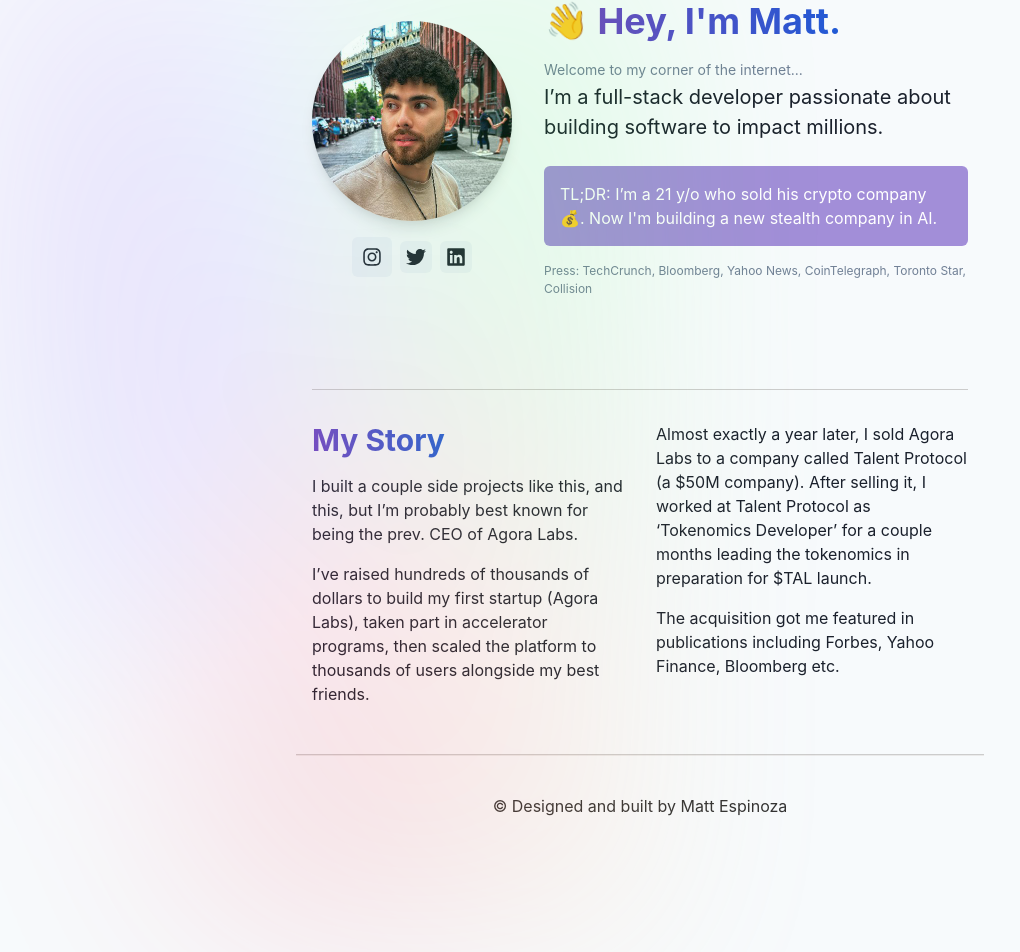
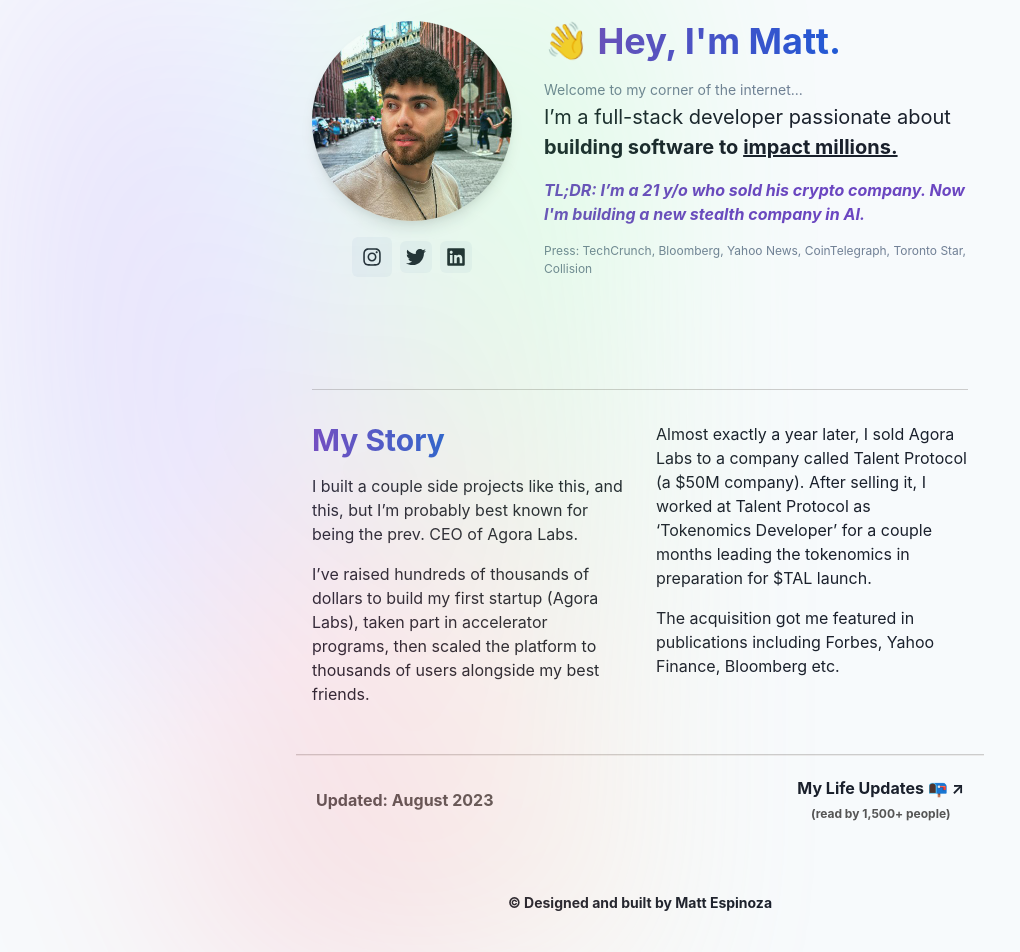
Before and after one commit to MattEspoz/personal-website, a Next.js app: page / in a window 1280 px wide. Shown: the part 164-1116 px from the top of the page, without its empty margins (0-1020 px from the left). Built offline with nearby package versions, Linux system fonts and the light colour scheme.

Commit message:
updated footer

```diff
--- a/src/components/ProfileSection.tsx
+++ b/src/components/ProfileSection.tsx
@@ -64,23 +64,23 @@ const ProfileSection = () => {
           Welcome to my corner of the internet...
         </Text>
         <Text fontSize="xl">
-          I’m a full-stack developer passionate about building software to
-          impact millions.
+          I’m a full-stack developer passionate about{" "}
+          <Box as="span" fontWeight="bold">
+            building software to <u>impact millions.</u>
+          </Box>
         </Text>
 
-        {/* Blue Section */}
-        <Box
-          bg="rgba(107, 70, 193, 0.6)"
-          color="white"
-          p={4}
-          mt={6}
-          borderRadius="md"
+        {/* Purple Section */}
+        <Text
+          color="#6B46C1"
+          mt={4}
+          fontSize="md"
+          fontWeight="bold"
+          fontStyle="italic"
         >
-          <Text fontSize="l">
-            TL;DR: I’m a 21 y/o who sold his crypto company 💰. Now I'm building
-            a new stealth company in AI.
-          </Text>
-        </Box>
+          TL;DR: I’m a 21 y/o who sold his crypto company. Now I'm building a
+          new stealth company in AI.
+        </Text>
 
         {/* Gray Section */}
         <Text fontSize="xs" color="gray.500" mt={4}>
--- a/src/components/layout/Footer.tsx
+++ b/src/components/layout/Footer.tsx
@@ -1,71 +1,80 @@
+import { useEffect, useState } from "react";
+
 const Footer = () => {
+  const [lastUpdated, setLastUpdated] = useState("");
+
+  useEffect(() => {
+    // Function to get the current date and format it as "Month Year"
+    const getCurrentDate = () => {
+      const currentDate = new Date();
+      const month = currentDate.toLocaleString("default", { month: "long" });
+      const year = currentDate.getFullYear();
+      return `${month} ${year}`;
+    };
+
+    // Set the lastUpdated state with the current date
+    setLastUpdated(getCurrentDate());
+  }, []);
+
   return (
     <>
-      <footer>
-        <p>© Designed and built by Matt Espinoza</p>
-      </footer>
+      <div className="footer-container">
+        <div className="left-content">
+          {/* Updated: October 2022 */}
+          <p className="updated">{`Updated: ${lastUpdated}`}</p>
+        </div>
+        <div className="right-content">
+          {/* My Life Updates 📭 ↗ */}
+          <p className="my-updates">
+            My Life Updates 📭 ↗<br />
+            <span>(read by 1,500+ people)</span>
+          </p>
+        </div>
+      </div>
+
+      <p className="designed">© Designed and built by Matt Espinoza</p>
 
       <style jsx>{`
-        .container {
-          min-height: 100vh;
-          padding: 0 0.5rem;
+        .footer-container {
           display: flex;
-          flex-direction: column;
-          justify-content: center;
+          justify-content: space-between;
           align-items: center;
-        }
-
-        main {
-          padding: 5rem 0;
-          flex: 1;
-          display: flex;
-          flex-direction: column;
-          justify-content: center;
-          align-items: center;
-        }
-
-        footer {
-          width: 100%;
-          height: 100px;
+          padding: 20px;
           border-top: 1px solid #eaeaea;
-          display: flex;
-          justify-content: center;
-          align-items: center;
-        }
-
-        .title {
-          margin: 0;
-          line-height: 1.15;
-          font-size: 4rem;
-          text-align: center;
-        }
-
-        .title,
-        p {
-          color: #333;
-        }
-
-        .title a {
-          color: #0070f3;
-          text-decoration: none;
-        }
-
-        .title a:hover,
-        .title a:focus,
-        .title a:active {
-          text-decoration: underline;
         }
 
         p {
           margin: 0;
-          font-size: 1rem;
+          font-size: 0.875rem;
           text-align: center;
         }
 
-        @media (max-width: 600px) {
-          .title {
-            font-size: 2.5rem;
-          }
+        .updated {
+          font-size: 1rem;
+          font-weight: bold;
+          color: #555;
+        }
+
+        .my-life-updates {
+          display: flex;
+          align-items: center;
+        }
+
+        .my-updates {
+          font-size: 1rem;
+          font-weight: bold;
+        }
+
+        .my-updates span {
+          font-size: 0.75rem;
+          color: #555;
+        }
+
+        .designed {
+          font-size: 0.875rem;
+          margin-top: 3rem;
+          text-align: center;
+          font-weight: bold;
         }
       `}</style>
     </>
--- a/src/components/layout/Header.tsx
+++ b/src/components/layout/Header.tsx
@@ -1,4 +1,3 @@
-// Header.tsx
 import {
   Box,
   Flex,
@@ -26,6 +25,11 @@ const Header = () => {
           fontWeight="bold"
           ml={2}
           color="gray.500"
+          _hover={{
+            color: "teal.500",
+            textDecoration: "underline",
+            transform: "translateY(-2px)",
+          }}
         >
           @mattespoz
         </Link>
@@ -33,10 +37,18 @@ const Header = () => {
       <Spacer />
       <Box display={{ base: "none", md: "block" }}>
         {/* Your navigation links */}
-        <Link href="https://www.twitter.com/mattespoz" mr={4}>
+        <Link
+          href="https://www.twitter.com/mattespoz"
+          mr={4}
+          _hover={{ color: "teal.500", transform: "translateY(-2px)" }}
+        >
           🔨 Twitter
         </Link>
-        <Link href="/projects" mr={4}>
+        <Link
+          href="/projects"
+          mr={4}
+          _hover={{ color: "teal.500", transform: "translateY(-2px)" }}
+        >
           💌 Newsletter
         </Link>
       </Box>
--- a/src/pages/index.tsx
+++ b/src/pages/index.tsx
@@ -9,7 +9,7 @@ export default function Home() {
   return (
     <div className="container">
       <Head>
-        <title>Home | Matt Espinoza</title>
+        <title> Matt Espinoza // @mattespoz</title>
         <meta name="description" content="Welcome to my personal website" />
         <link rel="icon" href="/favicon.ico" />
       </Head>
```
